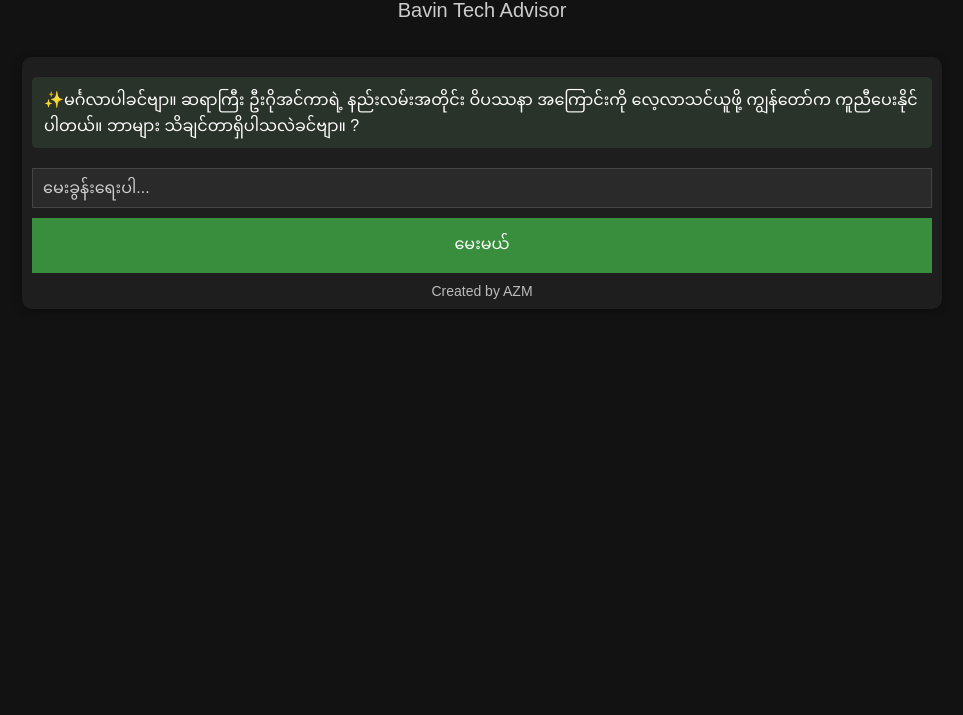
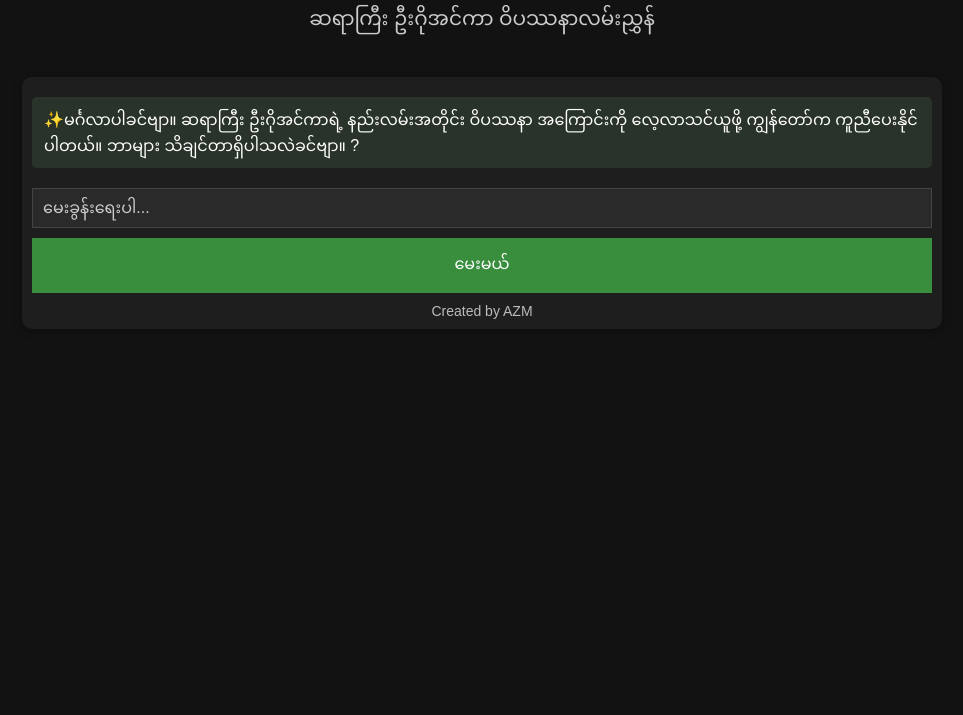
Before and after one commit to koazmin/-S.N.-Goenka-Vipassana-Guide-Burmese-Language-, a plain HTML site: page index.html in a window 1280 px wide. Shown: the part 85-800 px from the top of the page, without its empty margins (158-1121 px from the left). Drawn offline with Linux system fonts and the light colour scheme.

Commit message:
Update index.html

```diff
--- a/index.html
+++ b/index.html
@@ -3,7 +3,7 @@
 <head>
   <meta charset="UTF-8" />
   <meta name="viewport" content="width=device-width, initial-scale=1.0"/>
-  <title>Tech Advisor (Bavin)</title>
+  <title>S.N.Goenka Vipassana Guide</title>
   <style>
     body {
       font-family: sans-serif;
@@ -97,7 +97,7 @@
   <!-- Logo Section -->
   <div id="logo-container">
     <img src="logo.png" alt="Logo" />
-    <div id="subtitle">Bavin Tech Advisor</div>
+    <div id="subtitle">ဆရာကြီး ဦးဂိုအင်ကာ ဝိပဿနာလမ်းညွှန်</div>
   </div>
 
   <!-- Chat Section -->
```
